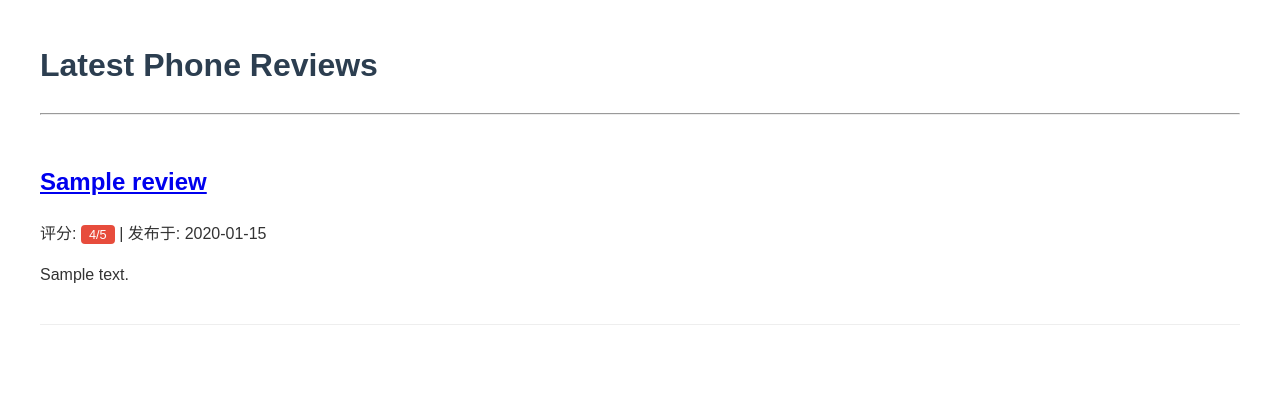
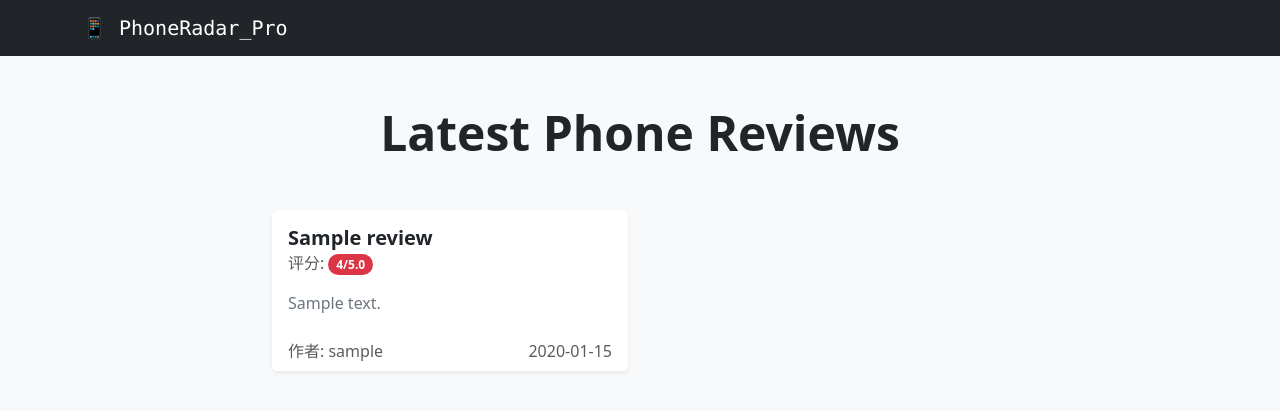
Before and after one commit to Aurelianus-001/PhoneRadar-Pro, a Django app: page / in a window 1280 px wide. Shown: the top 411 px of the page. Run offline with Django 5.2, Linux system fonts and the light colour scheme; tables that the repository leaves empty hold one stand-in row (values such as "Sample post").

Commit message:
style: 升级到 Bootstrap 5 工业级界面

```diff
--- a/reviews/templates/reviews/review_list.html
+++ b/reviews/templates/reviews/review_list.html
@@ -1,25 +1,53 @@
 <!DOCTYPE html>
 <html lang="zh-hans">
 <head>
+    <meta charset="utf-8">
+    <meta name="viewport" content="width=device-width, initial-scale=1">
     <title>PhoneRadar Pro - 手机测评专业站</title>
-    <style>
-        body { font-family: sans-serif; margin: 40px; line-height: 1.6; color: #333; }
-        .review-card { border-bottom: 1px solid #eee; padding: 20px 0; }
-        h1 { color: #2c3e50; }
-        .tag { background: #e74c3c; color: white; padding: 2px 8px; border-radius: 4px; font-size: 0.8em; }
-    </style>
+    <link href="https://cdn.jsdelivr.net/npm/bootstrap@5.3.0/dist/css/bootstrap.min.css" rel="stylesheet">
 </head>
-<body>
-    <h1>Latest Phone Reviews</h1>
-    <hr>
-    {% for review in reviews %}
-        <div class="review-card">
-            <h2><a href="{% url 'review_detail' review.slug %}">{{ review.title }}</a></h2>
-            <p>评分: <span class="tag">{{ review.rating }}/5</span> | 发布于: {{ review.created_at|date:"Y-m-d" }}</p>
-            <p>{{ review.content|truncatewords:30 }}</p>
+<body class="bg-light">
+
+    <nav class="navbar navbar-expand-lg navbar-dark bg-dark">
+        <div class="container">
+            <a class="navbar-brand font-monospace" href="{% url 'review_list' %}">📱 PhoneRadar_Pro</a>
         </div>
-    {% empty %}
-        <p>目前还没有测评，快去后台发一篇吧！</p>
-    {% endfor %}
+    </nav>
+
+    <div class="container my-5">
+        <div class="row">
+            <div class="col-lg-8 mx-auto">
+                <h1 class="display-5 fw-bold text-center mb-5 text-dark">Latest Phone Reviews</h1>
+
+                <div class="row row-cols-1 row-cols-md-2 g-4">
+                    {% for review in reviews %}
+                        <div class="col">
+                            <div class="card h-100 shadow-sm border-0">
+                                <div class="card-body">
+                                    <h5 class="card-title text-truncate">
+                                        <a href="{% url 'review_detail' review.slug %}" class="text-decoration-none text-dark fw-bold">
+                                            {{ review.title }}
+                                        </a>
+                                    </h5>
+                                    <h6 class="card-subtitle mb-3 text-muted">
+                                        评分: <span class="badge bg-danger rounded-pill">{{ review.rating }}/5.0</span>
+                                    </h6>
+                                    <p class="card-text text-secondary">{{ review.content|truncatewords:25 }}</p>
+                                </div>
+                                <div class="card-footer bg-white border-top-0 d-flex justify-content-between text-muted fs-7">
+                                    <span>作者: {{ review.author.username }}</span>
+                                    <span>{{ review.created_at|date:"Y-m-d" }}</span>
+                                </div>
+                            </div>
+                        </div>
+                    {% empty %}
+                        <div class="col-12 text-center text-muted fs-5 my-5">目前还没有测评，快去后台发一篇吧！</div>
+                    {% endfor %}
+                </div>
+            </div>
+        </div>
+    </div>
+
+    <script src="https://cdn.jsdelivr.net/npm/bootstrap@5.3.0/dist/js/bootstrap.bundle.min.js"></script>
 </body>
 </html>
```
